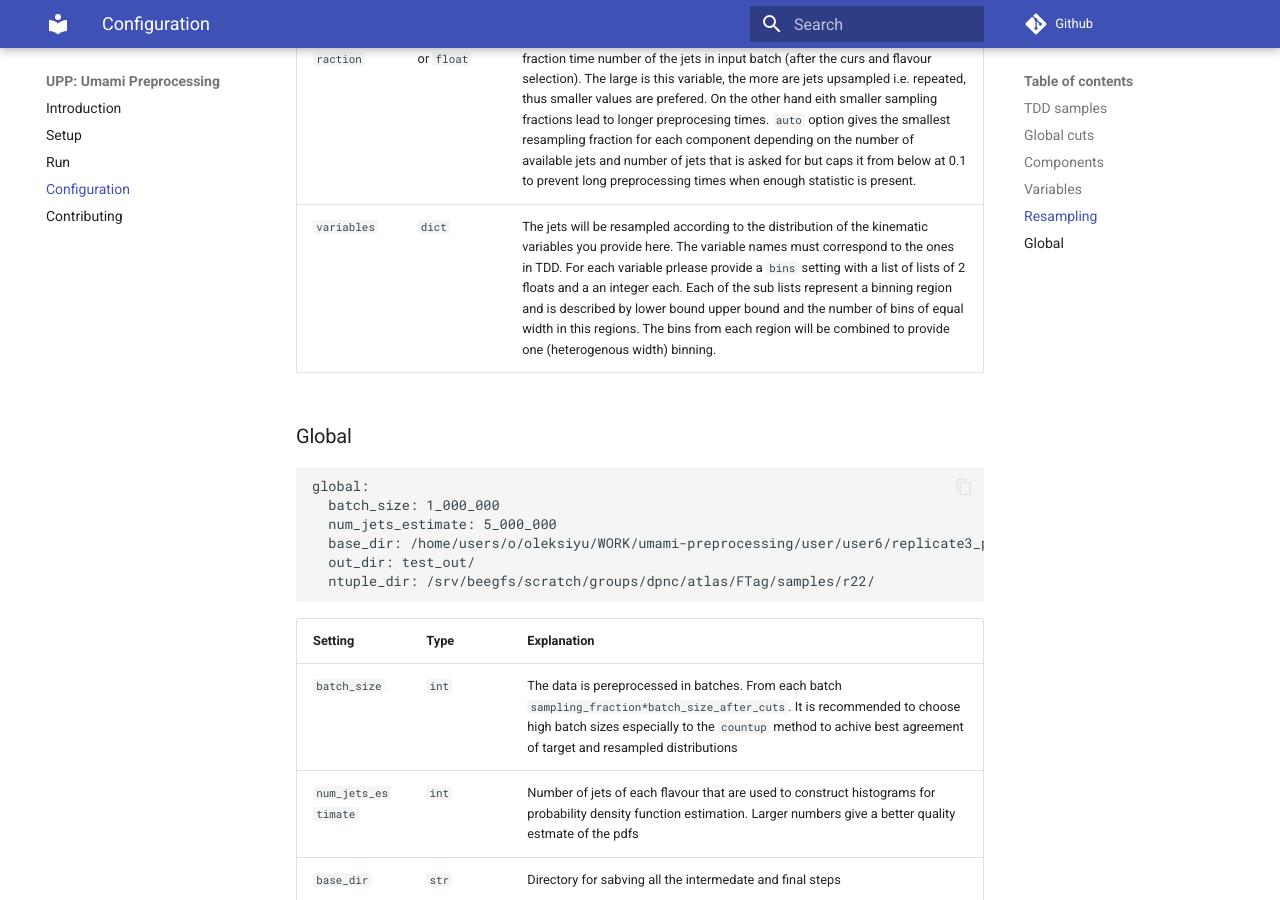
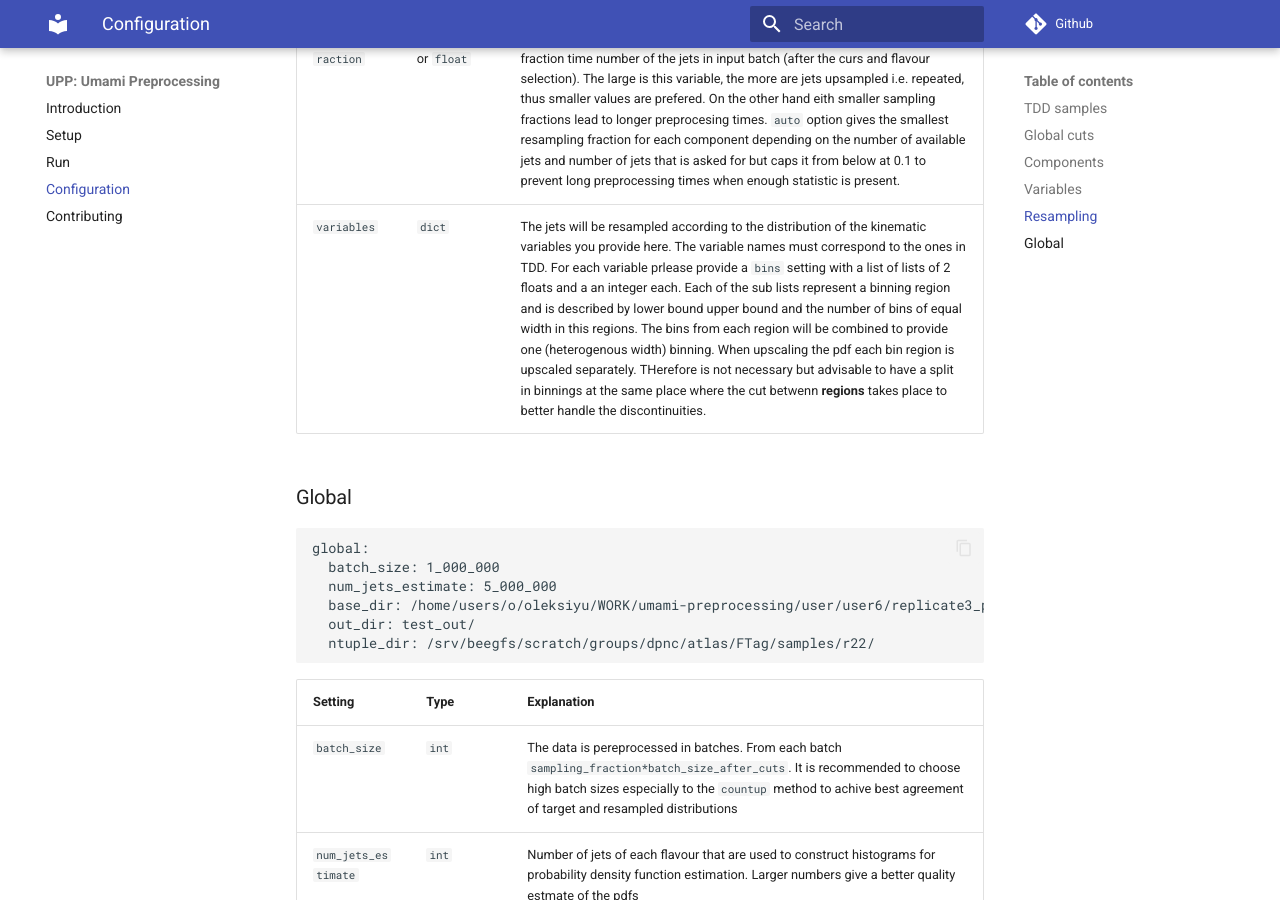
Before and after one commit to umami-hep/umami-preprocessing, an MkDocs documentation site: the page built from docs/configuration.md, in a window 1280 px wide and 900 px high, scrolled down 4790 px. Built offline with MkDocs 1.6.1 and Material for MkDocs 9.7.7, drawn with Linux system fonts in a browser that asks for light colours; comment, search, counter and statistics services are not loaded.

Commit message:
more or less done

```diff
--- a/docs/configuration.md
+++ b/docs/configuration.md
@@ -190,7 +190,7 @@ resampling:
 |`method`|`str`| Either  `"pdf"` and `"countup"` depending on the method you would like to use|
 |`upscale_pdf`|`int`| **Optional** only availabe for `"pdf"` preprocessing. The coarse approximation of the pdf functions based on histograms are interpolated and to bins that are upscale_pdf**dimensions times smaller than original|
 |`sampling_fraction`|`auto`, Null or `float`| The number of the jets sampled from each batch is equal to the sampling fraction time number of the jets in input batch (after the curs and flavour selection). The large is this variable, the more are jets upsampled i.e. repeated, thus smaller values are prefered. On the other hand eith smaller sampling fractions lead to longer preprocesing times. `auto` option gives the smallest resampling fraction for each component depending on the number of available jets and number of jets that is asked for but caps it from below at 0.1 to prevent long preprocessing times when enough statistic is present. |
-|`variables`|`dict`| The jets will be resampled according to the distribution of the kinematic variables you provide here. The variable names must correspond to the ones in TDD. For each variable prlease provide a `bins` setting with a list of lists of 2 floats and a an integer each. Each of the sub lists represent a binning region and is described by lower bound upper bound and the number of bins of equal width in this regions. The bins from each region will be combined to provide one (heterogenous width) binning.|
+|`variables`|`dict`| The jets will be resampled according to the distribution of the kinematic variables you provide here. The variable names must correspond to the ones in TDD. For each variable prlease provide a `bins` setting with a list of lists of 2 floats and a an integer each. Each of the sub lists represent a binning region and is described by lower bound upper bound and the number of bins of equal width in this regions. The bins from each region will be combined to provide one (heterogenous width) binning. When upscaling the pdf each bin region is upscaled separately. THerefore is not necessary but advisable to have a split in binnings at the same place where the cut betwenn **regions** takes place to better handle the discontinuities.|
 
 ### Global
 
```
